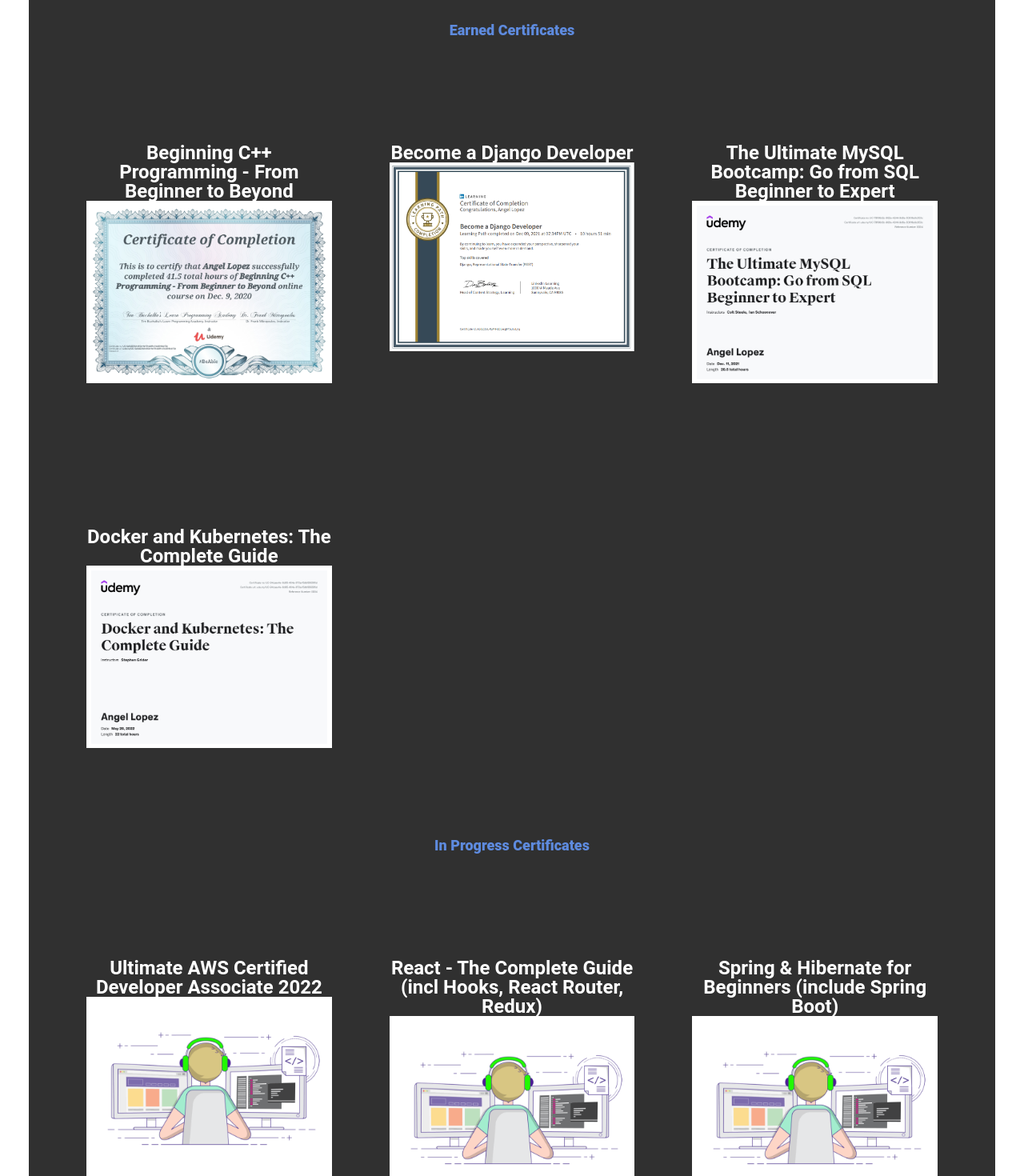
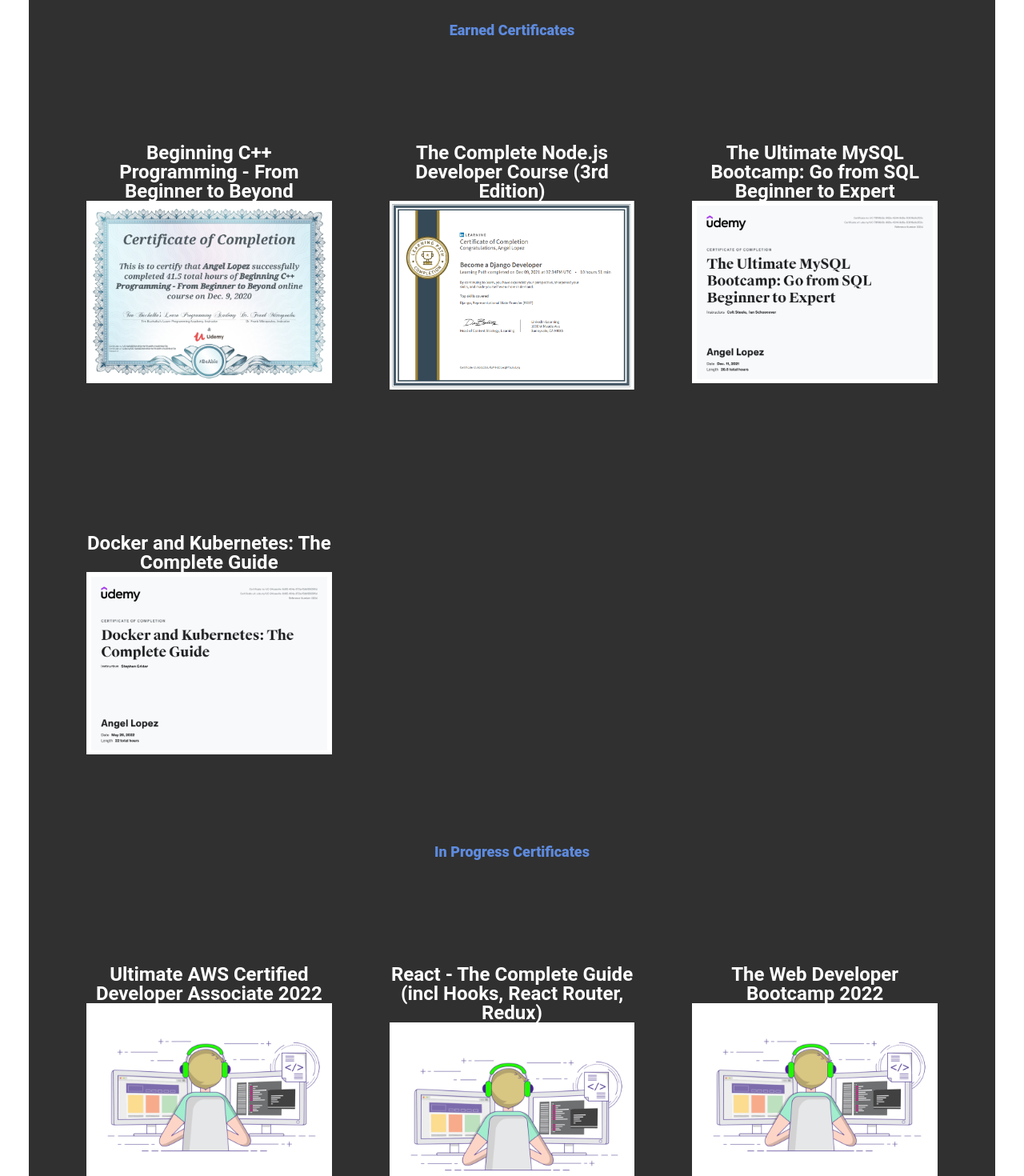
Before and after one commit to AngelLopez8/axgel-portfolio, a React (Create React App) app: page / in a window 1280 px wide. Shown: the part 2618-4088 px from the top of the page at 80% size. Built offline with nearby package versions, Linux system fonts and the light colour scheme.

Commit message:
Updated Certificates

```diff
--- a/src/components/Sections/Certificates/Certificates.js
+++ b/src/components/Sections/Certificates/Certificates.js
@@ -20,9 +20,9 @@
                     link={"https://www.udemy.com/certificate/UC-2a0d230d-d43e-4e70-ab9f-a1ddf54bb73b/"}
                 />
                 <Certificate
-                    title={"Become a Django Developer"}
+                    title={"The Complete Node.js Developer Course (3rd Edition)"}
                     media={DJANGO}
-                    link={"https://www.linkedin.com/in/angel-lopez-a93a43156/"}
+                    link={"https://www.udemy.com/certificate/UC-44b8e8c0-7710-4549-800b-fd3a7aca5a23/"}
                 />
                 <Certificate
                     title={"The Ultimate MySQL Bootcamp: Go from SQL Beginner to Expert"}
@@ -48,7 +48,7 @@
                     link={""}
                 />
                 <Certificate
-                    title={"Spring & Hibernate for Beginners (include Spring Boot)"}
+                    title={"The Web Developer Bootcamp 2022"}
                     media={DEFAULT}
                     link={""}
                 />
```
